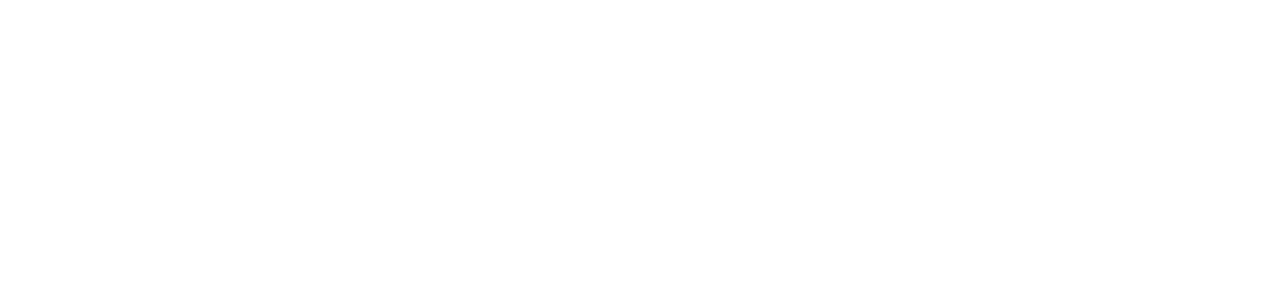
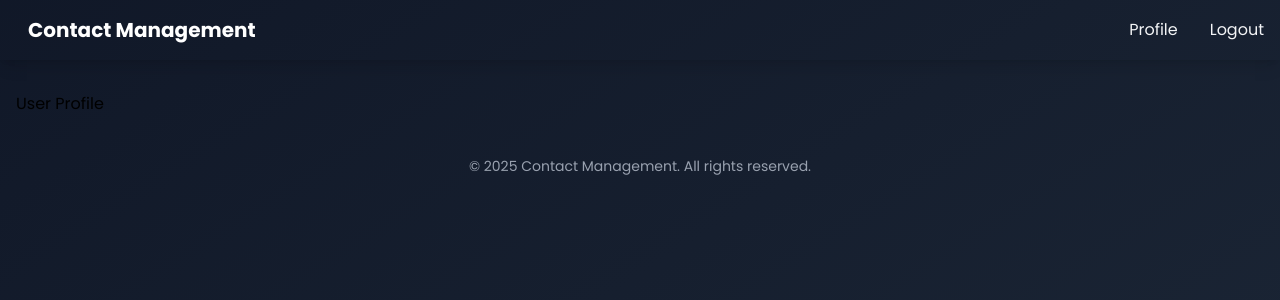
Before and after one commit to mfdpdev/reactjs-contact-management, a React (Vite) app: page /dashboard/users/profile in a window 1280 px wide. Before the commit this address had no page. Shown: the top 300 px of the page. Built offline with nearby package versions, Linux system fonts and the light colour scheme.

Commit message:
feat(dashboard): Implementation of basic view of user dashboard

```diff
--- a/src/App.tsx
+++ /dev/null
@@ -1,11 +0,0 @@
-function App() {
-  return (
-    <>
-      <div>
-        <h1 className='text-3xl'>Hello World</h1>
-      </div>
-    </>
-  )
-}
-
-export default App
--- /dev/null
+++ b/src/components/User/DashboardLayout.tsx
@@ -0,0 +1,45 @@
+import { Link, Outlet } from "react-router";
+
+export default function DashboardLayout(){
+  return (
+    <>
+      <div className="bg-gradient-to-br from-gray-900 to-gray-800 min-h-screen flex flex-col">
+        <header className="bg-gradient shadow-lg">
+          <div className="container mx-auto px-4 py-4 flex justify-between items-center">
+            <Link to="/dashboard/contacts" className="flex items-center hover:opacity-90 transition-opacity duration-200">
+              <i className="fas fa-address-book text-white text-2xl mr-3"></i>
+              <div className="text-white font-bold text-xl">Contact Management</div>
+            </Link>
+            <nav>
+              <ul className="flex space-x-6">
+                <li>
+                  <Link to="/dashboard/users/profile"
+                     className="text-gray-100 hover:text-white flex items-center transition-colors duration-200">
+                    <i className="fas fa-user-circle mr-2"></i>
+                    <span>Profile</span>
+                  </Link>
+                </li>
+                <li>
+                  <Link to="/dashboard/users/logout"
+                     className="text-gray-100 hover:text-white flex items-center transition-colors duration-200">
+                    <i className="fas fa-sign-out-alt mr-2"></i>
+                    <span>Logout</span>
+                  </Link>
+                </li>
+              </ul>
+            </nav>
+          </div>
+        </header>
+
+        <main className="container mx-auto px-4 py-8 flex-grow">
+
+          <Outlet/>
+
+          <div className="mt-10 mb-6 text-center text-gray-400 text-sm animate-fade-in">
+            <p>© 2025 Contact Management. All rights reserved.</p>
+          </div>
+        </main>
+      </div>
+    </>
+  )
+}
--- /dev/null
+++ b/src/components/User/UserProfile.tsx
@@ -0,0 +1,7 @@
+export default function UserProfile(){
+  return (
+    <>
+      <div>User Profile</div>
+    </>
+  )
+}
--- /dev/null
+++ b/src/components/User/Userlogout.tsx
@@ -0,0 +1,7 @@
+export default function UserLogout(){
+  return (
+    <>
+      <div>User Logout</div>
+    </>
+  )
+}
--- a/src/main.tsx
+++ b/src/main.tsx
@@ -1,23 +1,30 @@
 import { StrictMode } from 'react'
 import { createRoot } from 'react-dom/client'
 import './index.css'
-import App from './App.tsx'
 
 import Layout from './components/User/Layout.tsx'
 import UserSignIn from "./components/User/UserSignIn.tsx"
 
 import { BrowserRouter, Routes, Route } from "react-router"
 import UserSignUp from './components/User/UserSignUp.tsx'
+import DashboardLayout from './components/User/DashboardLayout.tsx'
+import UserProfile from './components/User/UserProfile.tsx'
+import UserLogout from './components/User/Userlogout.tsx'
 
 createRoot(document.getElementById('root')!).render(
   <StrictMode>
     <BrowserRouter>
       <Routes>
-        <Route path="/" element={<App />} />
+        <Route path='/auth' element={<Layout />}>
+          <Route path="signin" element={<UserSignIn />} />
+          <Route path="signup" element={<UserSignUp />} />
+        </Route>
 
-        <Route element={<Layout />}>
-          <Route path="/auth/signin" element={<UserSignIn />} />
-          <Route path="/auth/signup" element={<UserSignUp />} />
+        <Route path='/dashboard' element={<DashboardLayout />}>
+          <Route path='users'>
+            <Route path="profile" element={<UserProfile />} />
+            <Route path="logout" element={<UserLogout />} />
+          </Route>
         </Route>
 
       </Routes>
```
